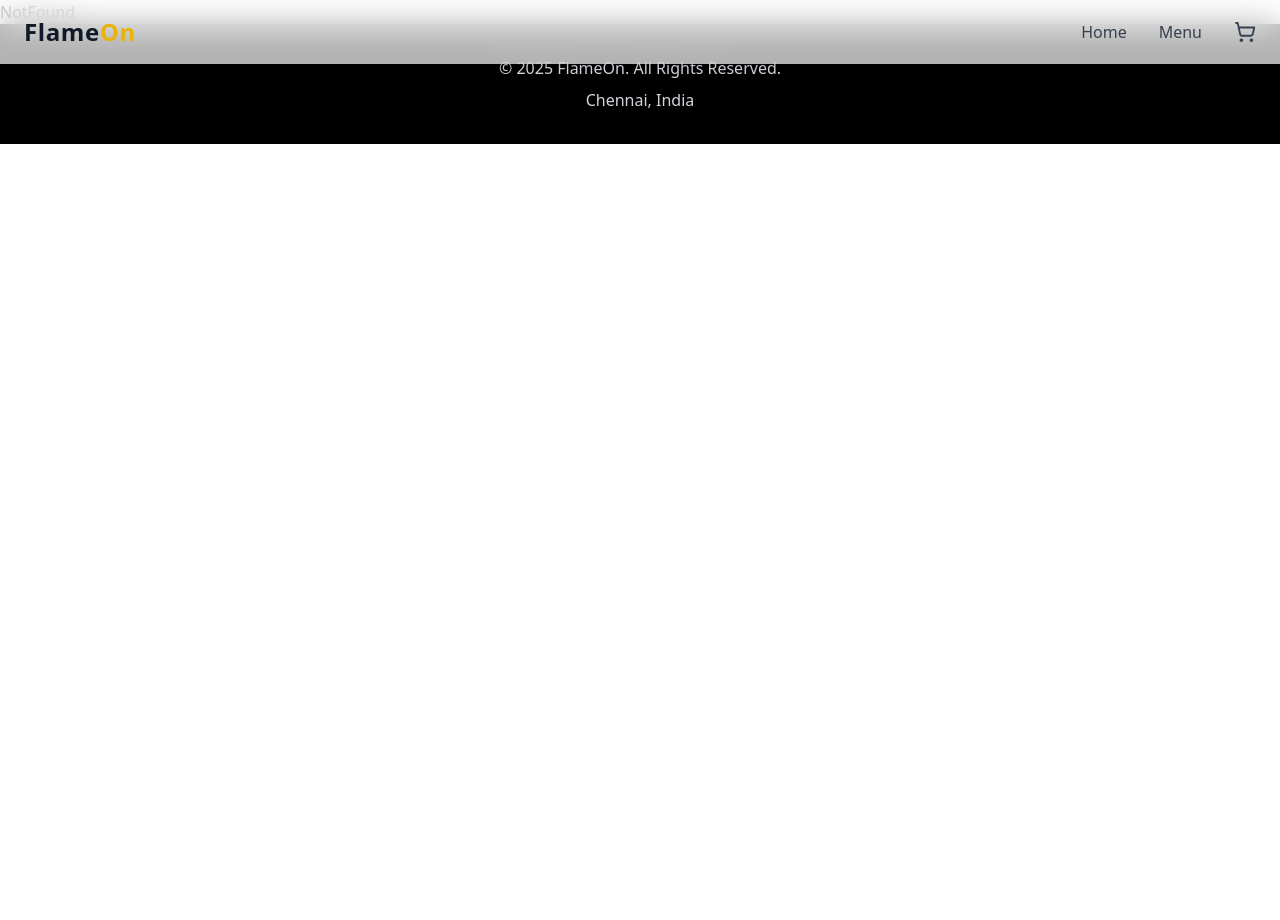
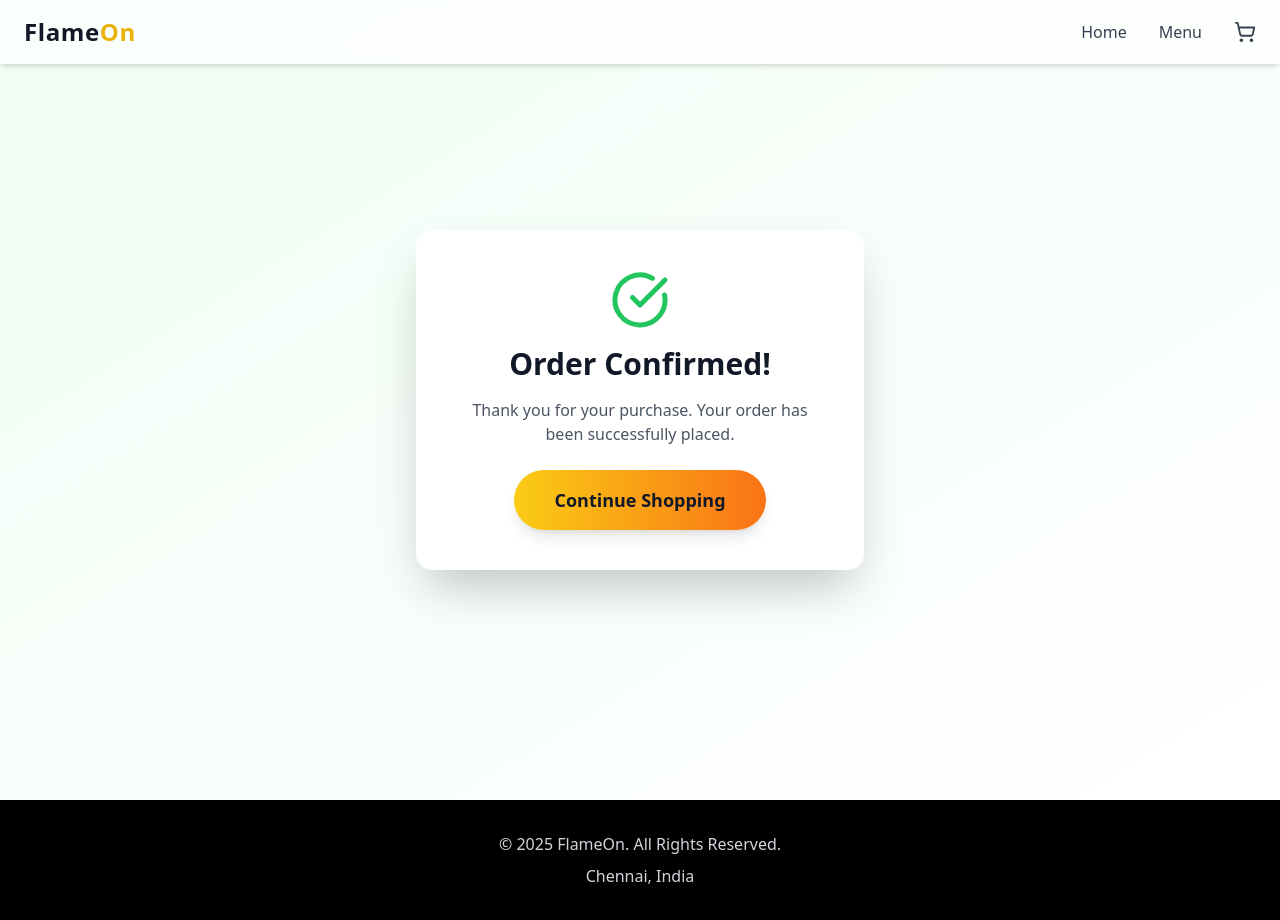
Before and after one commit to Kiran-Pro/FlameOn, a React (Vite) app in the folder client/: page /order-confirmation in a window 1280 px wide. Before the commit the page ends 800 px from the top, so only its background shows below. Built offline with nearby package versions, Linux system fonts and the light colour scheme.

Commit message:
Order confirmation added

```diff
--- a/client/src/App.jsx
+++ b/client/src/App.jsx
@@ -10,6 +10,7 @@ import NotFound from "./pages/NotFound";
 import Navbar from "./components/Navbar";
 import Checkout from "./pages/Checkout";
 import Footer from "./components/Footer";
+import OrderConfirmation from "./pages/OrderConfirmation";
 
 function App() {
   return (
@@ -25,6 +26,7 @@ function App() {
         <Route path="/checkout" element={<Checkout />} />
         <Route path="/profile" element={<Profile />} />
         <Route path="*" element={<NotFound />} />
+        <Route path="/order-confirmation" element={<OrderConfirmation />} />
       </Routes>
       <Footer />
     </BrowserRouter>
--- a/client/src/pages/Checkout.jsx
+++ b/client/src/pages/Checkout.jsx
@@ -5,7 +5,7 @@ import axios from "axios";
 import { CreditCard, MapPin, User, Mail, ArrowRight } from "lucide-react";
 
 export default function Checkout() {
-  const { cart, removeFromCart } = useCartStore();
+  const { cart } = useCartStore();
   const [form, setForm] = useState({
     name: "",
     email: "",
@@ -27,15 +27,21 @@ export default function Checkout() {
   const handleSubmit = async (e) => {
     e.preventDefault();
     try {
-      await axios.post("http://localhost:5000/api/orders", {
+      const response = await axios.post("http://localhost:5000/api/orders", {
         ...form,
         cart,
         totalPrice,
       });
 
-      alert("✅ Order placed successfully!");
-      cart.forEach((item) => removeFromCart(item._id));
-      navigate("/");
+      // Example: Assuming response returns { orderId: "...", ... }
+      const orderId = response.data?._id || "ORD12345";
+      console.log(response.data);
+
+      useCartStore.getState().emptyCart();
+
+      navigate("/order-confirmation", {
+        state: { orderId, totalPrice },
+      });
     } catch (err) {
       console.error("Error placing order:", err);
       alert("❌ Error placing order. Please try again.");
@@ -50,7 +56,7 @@ export default function Checkout() {
         </h2>
         <button
           onClick={() => navigate("/products")}
-          className="bg-gradient-to-r from-indigo-600 to-blue-500 text-white px-6 py-3 rounded-xl shadow hover:from-indigo-700 hover:to-blue-600 transition"
+          className="w-full md:w-auto bg-gradient-to-r from-yellow-400 to-orange-500 text-gray-900 px-10 py-4 rounded-full text-lg font-bold shadow-lg hover:from-yellow-500 hover:to-orange-600 transition transform hover:scale-105 active:scale-95"
         >
           Browse Products
         </button>
@@ -134,7 +140,7 @@ export default function Checkout() {
 
               <button
                 type="submit"
-                className="w-full bg-gradient-to-r from-indigo-600 to-blue-500 text-white font-semibold px-6 py-3 rounded-xl shadow-lg hover:from-indigo-700 hover:to-blue-600 transition transform hover:scale-[1.02] active:scale-95"
+                className="w-full md:w-auto bg-gradient-to-r from-yellow-400 to-orange-500 text-gray-900 px-10 py-4 rounded-full text-lg font-bold shadow-lg hover:from-yellow-500 hover:to-orange-600 transition transform hover:scale-105 active:scale-95"
               >
                 Place Order
               </button>
--- /dev/null
+++ b/client/src/pages/OrderConfirmation.jsx
@@ -0,0 +1,42 @@
+import { useLocation, useNavigate } from "react-router-dom";
+import { CheckCircle } from "lucide-react";
+
+export default function OrderConfirmation() {
+  const location = useLocation();
+  const navigate = useNavigate();
+
+  // Retrieve order details passed via navigate state
+  const { orderId, totalPrice } = location.state || {};
+
+  return (
+    <section className="flex items-center justify-center min-h-screen bg-gradient-to-br from-green-50 to-white">
+      <div className="bg-white shadow-2xl rounded-2xl p-10 text-center max-w-md">
+        <CheckCircle className="text-green-500 mx-auto mb-4" size={60} />
+        <h1 className="text-3xl font-bold text-gray-900 mb-4">
+          Order Confirmed!
+        </h1>
+        <p className="text-gray-600 mb-6">
+          Thank you for your purchase. Your order has been successfully placed.
+        </p>
+
+        {orderId && (
+          <p className="text-sm text-gray-500 mb-2">
+            <span className="font-semibold">Order ID:</span> {orderId}
+          </p>
+        )}
+        {totalPrice && (
+          <p className="text-lg font-semibold text-gray-800 mb-6">
+            Total: ₹{totalPrice}
+          </p>
+        )}
+
+        <button
+          onClick={() => navigate("/products")}
+          className="w-full md:w-auto bg-gradient-to-r from-yellow-400 to-orange-500 text-gray-900 px-10 py-4 rounded-full text-lg font-bold shadow-lg hover:from-yellow-500 hover:to-orange-600 transition transform hover:scale-105 active:scale-95"
+        >
+          Continue Shopping
+        </button>
+      </div>
+    </section>
+  );
+}
```
